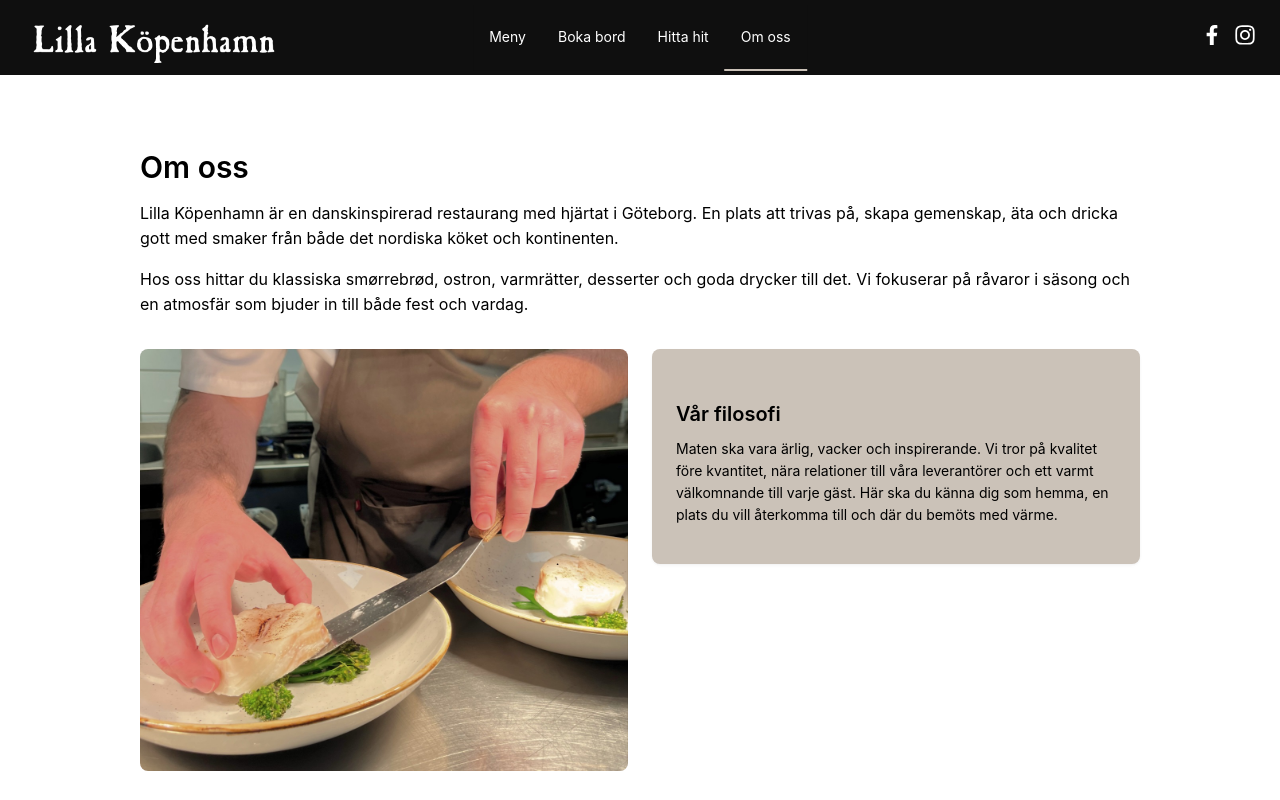
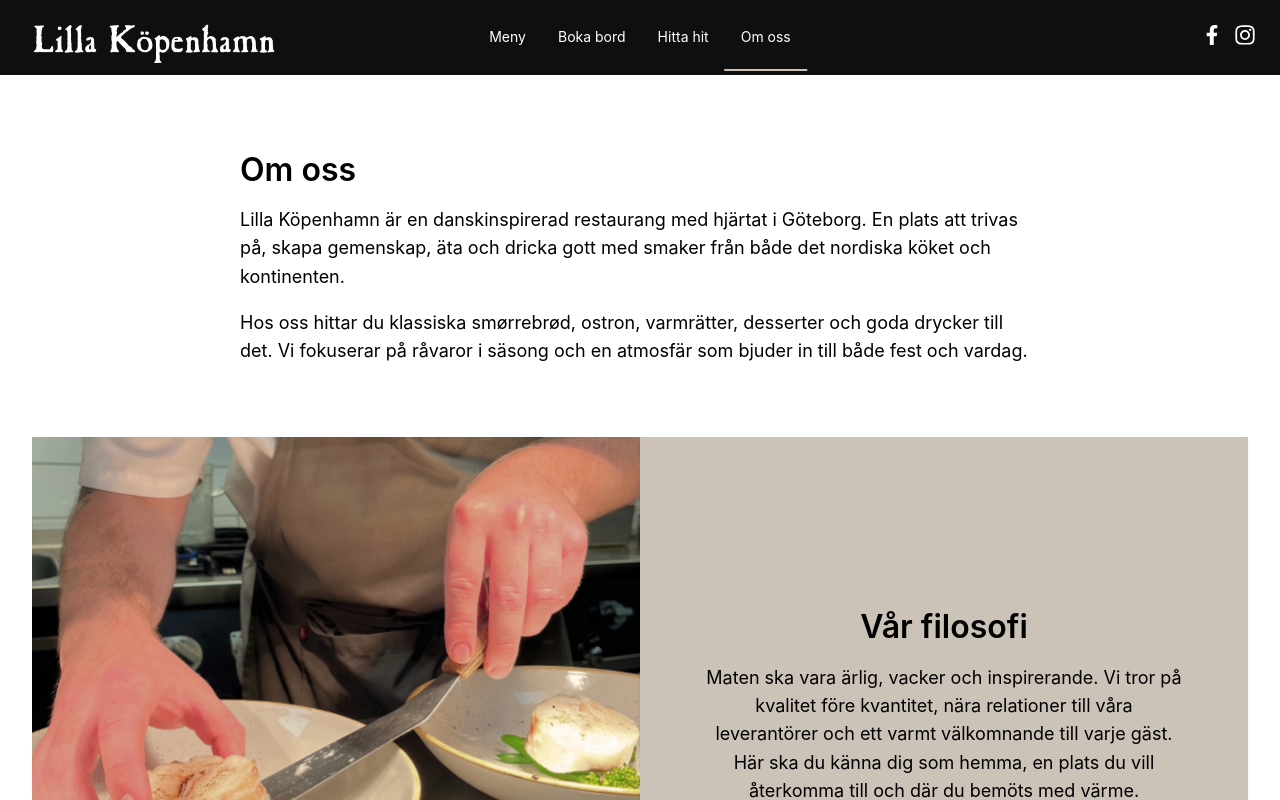
Before and after one commit to teodorgordon/lillakopenhamn, a React (Create React App) app: page /#/OmOss in a window 1280 px wide. Shown: the top 800 px of the page. Built offline with nearby package versions, Linux system fonts and the light colour scheme.

Commit message:
fixed Om Oss

```diff
--- a/src/App.js
+++ b/src/App.js
@@ -54,17 +54,17 @@ function LayoutWrapper({ isModalVisible, setIsModalVisible, page }) {
 
   const SocialIcons = (
     <div style={{ display: "flex", alignItems: "center", gap: "12px" }}>
-      <a href="https://www.facebook.com" target="_blank" rel="noopener noreferrer" style={{ color: "white", fontSize: "20px" }}><FaFacebookF /></a>
-      <a href="https://www.instagram.com" target="_blank" rel="noopener noreferrer" style={{ color: "white", fontSize: "22px" }}><FaInstagram /></a>
+      <a href="https://www.facebook.com/profile.php?id=61576269208161" target="_blank" rel="noopener noreferrer" style={{ color: "white", fontSize: "20px" }}><FaFacebookF /></a>
+      <a href="https://www.instagram.com/lillakopenhamn" target="_blank" rel="noopener noreferrer" style={{ color: "white", fontSize: "22px" }}><FaInstagram /></a>
     </div>
   );
 
   return (
     <Layout>
       <Header className="custom-header">
-<Link to="/" className="logo-container">
-  <img src={`${process.env.PUBLIC_URL}/logowhite.png`} alt="Logo" className="logo-image" />
-</Link>
+        <Link to="/" className="logo-container">
+          <img src={`${process.env.PUBLIC_URL}/logowhite.png`} alt="Logo" className="logo-image" />
+        </Link>
         {screens.md ? (
           <>
             <div className="menu-container">{MenuItems}</div>
@@ -82,7 +82,7 @@ function LayoutWrapper({ isModalVisible, setIsModalVisible, page }) {
         <BokaBordModal visible={isModalVisible} onClose={() => setIsModalVisible(false)} />
       </Header>
       <Content>{page}</Content>
-       {/* Footer */}
+      {/* Footer */}
       <Footer style={{ background: "#1f1f1f", color: "#ccc", padding: "32px 40px" }}>
         <div style={{ maxWidth: "1200px", margin: "0 auto" }}>
           <div style={{ display: "flex", justifyContent: "space-between", flexWrap: "wrap", alignItems: "center", gap: "16px" }}>
--- a/src/components/HittaHit.js
+++ b/src/components/HittaHit.js
@@ -9,7 +9,7 @@ export default function HittaHit() {
         <div style={{ background: "#fff", minHeight: "100vh", padding: "48px 24px" }}>
             <div style={{ maxWidth: 1000, margin: "0 auto", color: "white" }}>
 
-                <Title level={2} style={{ color: "white", marginBottom: 24 }}>Hitta hit</Title>
+                <Title level={2} style={{ color: "black", marginBottom: 24 }}>Hitta hit</Title>
 
                 <Card style={{ marginBottom: 24 }}>
                     <Collapse defaultActiveKey={["1"]}>
--- a/src/components/Meny.js
+++ b/src/components/Meny.js
@@ -7,7 +7,7 @@ export default function Meny() {
   return (
     <div style={{ background: "#fff", minHeight: "100vh", padding: "48px 24px" }}>
       <div style={{ maxWidth: 1000, margin: "0 auto", color: "white" }}>
-        <Title level={2} style={{ color: "white", marginBottom: 24 }}>Vår meny</Title>
+        <Title level={2} style={{ color: "black", marginBottom: 24 }}>Vår meny</Title>
 
         <Row gutter={[24, 24]}>
           <Col xs={24} sm={12}>
--- a/src/components/OmOss.js
+++ b/src/components/OmOss.js
@@ -6,31 +6,62 @@ const { Title, Paragraph } = Typography;
 export default function OmOss() {
   return (
     <div style={{ background: "#fff", minHeight: "100vh", padding: "48px 24px" }}>
-      <div style={{ maxWidth: 1000, margin: "0 auto", color: "black" }}>
-        <Title level={2} style={{ color: "black" }}>Om oss</Title>
-        <Paragraph style={{ color: "#000", fontSize: "16px" }}>
+      <div style={{ maxWidth: 800, margin: "0 auto", color: "black" }}>
+
+        <Title level={2} style={{ color: "black", fontSize: "32px" }}>
+          Om oss
+        </Title>
+        <Paragraph style={{ color: "#000", fontSize: "18px" }}>
           Lilla Köpenhamn är en danskinspirerad restaurang med hjärtat i Göteborg. En plats att trivas på, skapa gemenskap, äta och dricka gott med smaker från både det nordiska köket och kontinenten.
         </Paragraph>
-        <Paragraph style={{ color: "#000", fontSize: "16px" }}>
+        <Paragraph style={{ color: "#000", fontSize: "18px" }}>
           Hos oss hittar du klassiska smørrebrød, ostron, varmrätter, desserter och goda drycker till det. Vi fokuserar på råvaror i säsong och en atmosfär som bjuder in till både fest och vardag.
         </Paragraph>
+      </div>
 
-        <Row gutter={[24, 24]} style={{ marginTop: 32 }}>
-          <Col xs={24} md={12}>
+      <div style={{ margin: "24px 0", padding: "48px 8px" }}>
+
+
+        <Row gutter={0} style={{ marginBottom: "24px" }}>
+          <Col xs={24} md={12} style={{ padding: 0 }}>
             <Image
               src={`${process.env.PUBLIC_URL}/torskrygg.jpg`}
-              alt="Torkrygg"
+              alt="Torskrygg"
               width="100%"
+              height="100%"
               preview={false}
-              style={{ borderRadius: "8px" }}
+              style={{ display: "block", objectFit: "cover", height: "100%" }}
             />
           </Col>
-          <Col xs={24} md={12}>
-            <Card style={{ backgroundColor: "#cbc2b8", color: "black" }} bordered={false}>
-              <Title level={4} style={{ color: "black" }}>Vår filosofi</Title>
-              <Paragraph style={{ color: "#000" }}>
-                Maten ska vara ärlig, vacker och inspirerande. Vi tror på kvalitet före kvantitet, nära relationer till våra leverantörer och ett varmt välkomnande till varje gäst. Här ska du känna dig som hemma, en plats du vill återkomma till och där du bemöts med värme.
-              </Paragraph>
+          <Col xs={24} md={12} style={{ padding: 0, display: "flex" }}>
+            <Card
+              style={{
+                backgroundColor: "#cbc2b8",
+                color: "black",
+                margin: 0,
+                flex: 1,
+                display: "flex",
+                flexDirection: "column",
+                justifyContent: "center",
+                alignItems: "center",
+                border: "none",
+                borderRadius: 0,
+                padding: "40px",
+              }}
+              bordered={false}
+            >
+              <div style={{ maxWidth: "650px", textAlign: "center" }}>
+                <Title level={2} style={{ color: "black", fontSize: "32px" }}>
+                  Vår filosofi
+                </Title>
+                <Paragraph style={{ color: "black", fontSize: "18px" }}>
+                  Maten ska vara ärlig, vacker och inspirerande.
+                  Vi tror på kvalitet före kvantitet, nära relationer
+                  till våra leverantörer och ett varmt välkomnande
+                  till varje gäst. Här ska du känna dig som hemma,
+                  en plats du vill återkomma till och där du bemöts med värme.
+                </Paragraph>
+              </div>
             </Card>
           </Col>
         </Row>
--- a/src/index.css
+++ b/src/index.css
@@ -39,7 +39,7 @@ body {
 
 .custom-menu {
   background: #0f0f0f;
-  width: flex;
+  width: auto;
 }
 
 .custom-menu .ant-menu-item {
```
